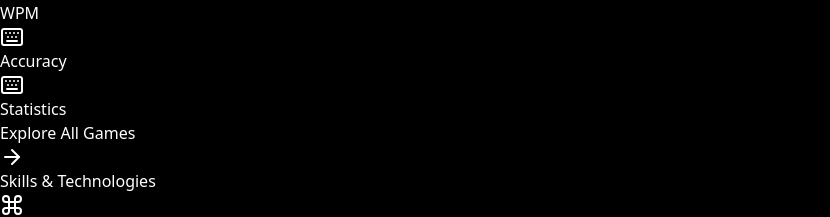
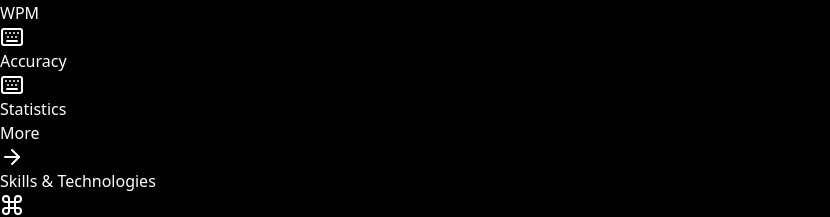
Before and after one commit to ayushdama11/portfolio, a React (Vite) app: page / in a window 1280 px wide. Shown: the part 2744-2961 px from the top of the page, without its empty margins (0-830 px from the left). Built offline with nearby package versions, Linux system fonts and the light colour scheme.

Commit message:
Update GamesShowcase component to simplify call-to-action text

```diff
--- a/src/components/home/GamesShowcase.jsx
+++ b/src/components/home/GamesShowcase.jsx
@@ -261,7 +261,7 @@ export const GamesShowcase = () => {
                          : "bg-white/40 border-indigo-300/50 text-indigo-600 hover:text-indigo-900 hover:border-indigo-500 hover:bg-white/60"
                      }`}
           >
-            <span className="font-medium">Explore All Games</span>
+            <span className="font-medium">More</span>
             <div className="relative">
               <motion.div
                 className={`absolute inset-0 rounded-full blur-md ${
```
